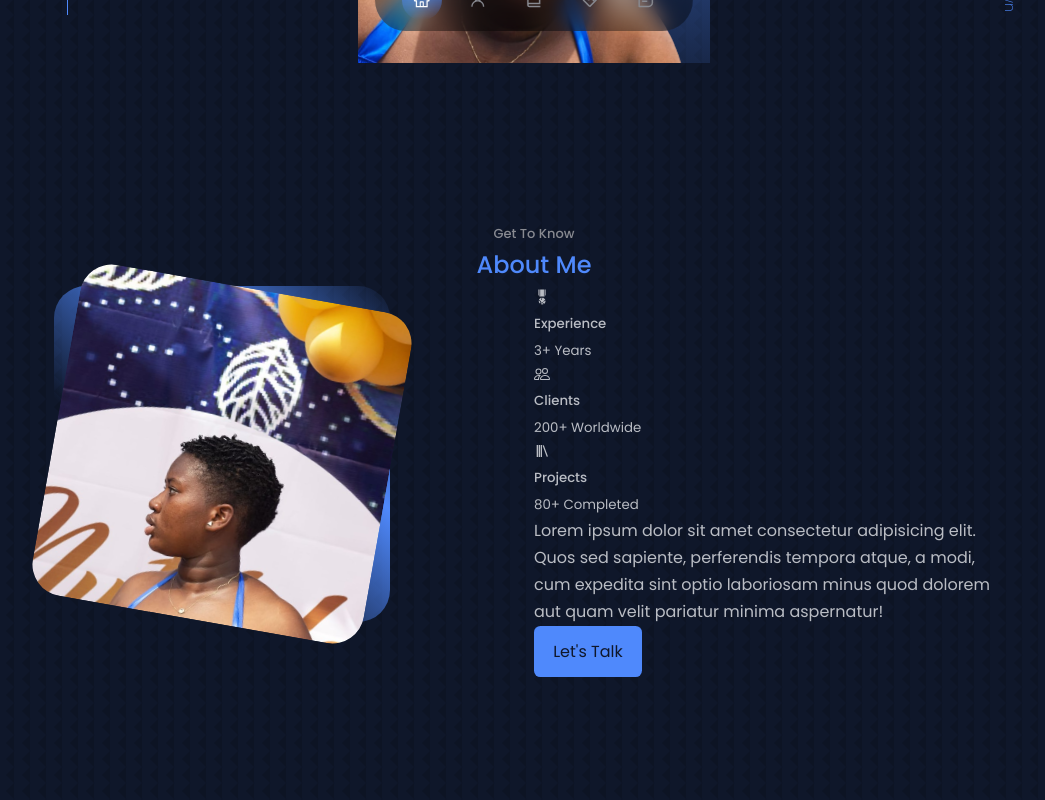
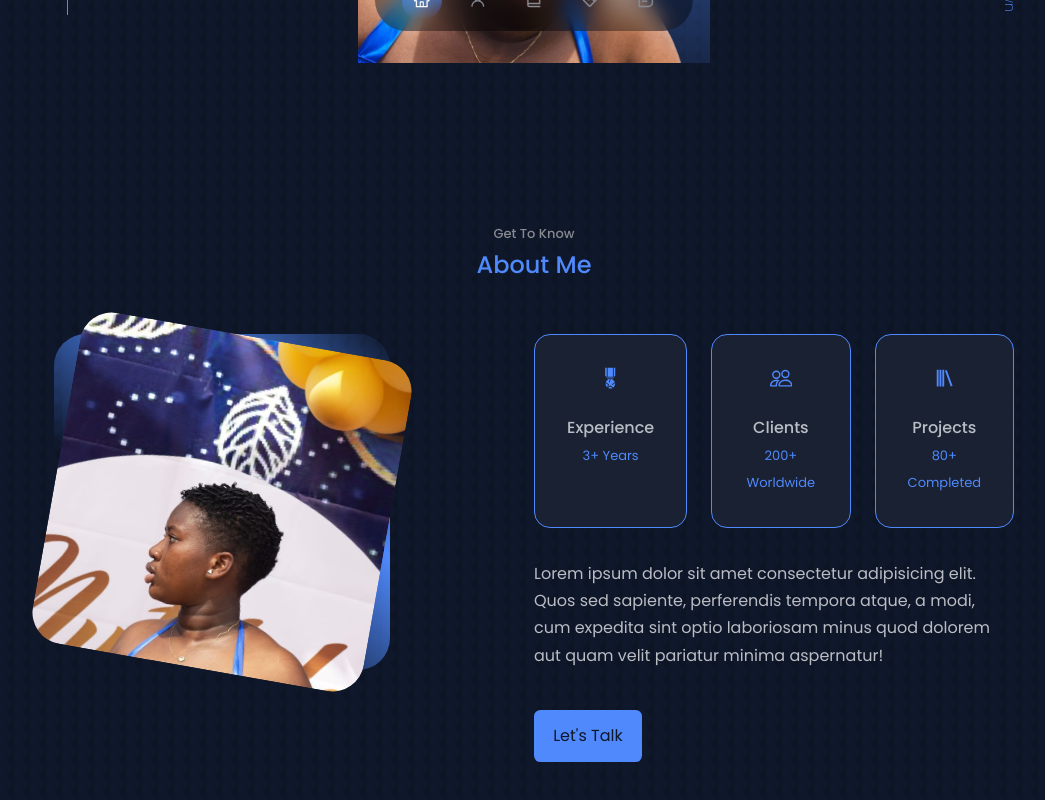
Before and after one commit to neophyte-programmer/react-portfolio, a React (Create React App) app: page / in a window 1280 px wide. Shown: the part 737-1537 px from the top of the page, without its empty margins (106-1151 px from the left). Built offline with nearby package versions, Linux system fonts and the light colour scheme.

Commit message:
about styling

```diff
--- a/src/components/about/about.css
+++ b/src/components/about/about.css
@@ -2,13 +2,20 @@
 	display: grid;
 	grid-template-columns: 35% 50%;
 	gap: 15%;
+    padding-top: 3rem;
 }
 
 .about__image-container {
 	width: 100%;
 	aspect-ratio: 1/1; /* 1:1 aspect ratio - height will match the width */
 	border-radius: 2rem;
-    background: linear-gradient(45deg, transparent 0, transparent, var(--first-color), transparent);
+	background: linear-gradient(
+		45deg,
+		transparent 0,
+		transparent,
+		var(--first-color),
+		transparent
+	);
 	display: grid;
 	place-items: center;
 }
@@ -31,3 +38,45 @@
 	height: 100%;
 	object-fit: cover;
 }
+
+.about__cards {
+	display: grid;
+	grid-template-columns: repeat(3, 1fr);
+	gap: 1.5rem;
+}
+
+.about__card {
+	background: var(--container-color);
+	border-radius: 1rem;
+	padding: 2rem;
+	border: 1px solid var(--first-color);
+	text-align: center;
+    transition: var(--transition);
+}
+
+.about__card:hover {
+    background: var(--title-color);
+	border: 1px solid var(--first-color);
+    color: var(--body-color);
+    cursor: pointer;
+}
+
+.about__card-icon {
+    color: var(--first-color);
+    font-size: 1.4rem;
+    margin-bottom: 1rem;
+}
+
+.about__card h5 {
+    font-size: 1rem;
+}
+
+.about__card small {
+    font-size: var(--smaller-font-size);
+    color: var(--first-color);
+}
+
+.about__description {
+    margin: 2rem 0 2.6rem;
+    color: var(--text-color);
+}
```
Lines whose indentation alone changed are shown as unchanged.
